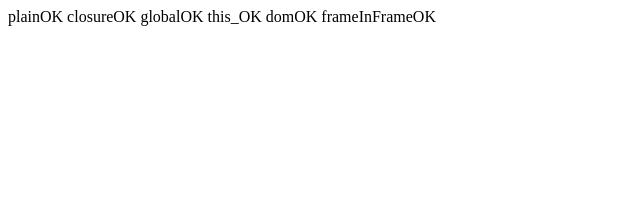
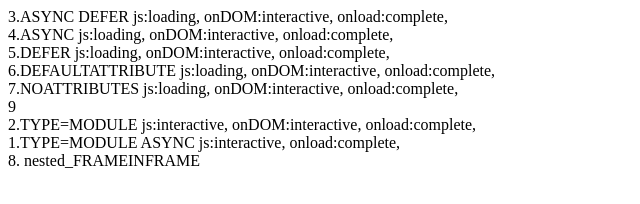
Before and after one commit to hville/inHTML, a website: page in-frame.test.html in a window 1280 px wide. Shown: the whole page, without its empty margins (0-640 px from the left). Drawn offline with Linux system fonts and the light colour scheme.

Commit message:
postmessae transfer

```diff
--- a/in-frame.js
+++ b/in-frame.js
@@ -1,12 +1,14 @@
 const ISMOD = /^[\s]*import[\s'"`*{;]/
 /**
  * create a function that runs in an iframe
- * @param {string} code for the iframe exported function
- * @param {string} [init] initiation code in the iframe
- * @param {string} [attributes] iframe script tag attributes
- * @returns {Promise<function>}
+ * frame( init, a => {data:a, transfer:[a.buffer]})({data:b, transfer:[b.buffer]}).then( r => console.log(r) )
+ * frame( init, a => a)(b).then( r => console.log(r) )
+ *
+ * @param {string|Function} lambda for the iframe exported function
+ * @param {{context:string, scriptAttributes:string, transfer1:string|Function, transfer2:string|Function}} options
+ * @returns { * => Promise<*> }
  */
-export function frame(code, init='', attributes=ISMOD.test(init) ? 'type=module' : '') {
+export function frame(lambda,	{context='', transfer1, transfer2, scriptAttributes = ISMOD.test(context) ? 'type=module' : ''}={}) {
 	const uid = '$'+Math.floor(Math.random()*(2**(5*6))).toString(32).padStart(6,0),
 				iframeEl = document.createElement('iframe'),
 				{port1, port2} = new MessageChannel()
@@ -14,31 +16,28 @@ export function frame(code, init='', attributes=ISMOD.test(init) ? 'type=module'
 	// create the iframe - note: no attempts to escape user input
 	iframeEl.style.display = 'none'
 	iframeEl.sandbox = 'allow-scripts'
-	iframeEl.srcdoc = `<script ${ attributes}>${init}; onmessage = ({ports:[port2]}) => {
-		port2.onmessage = async evt => port2.postMessage(await window.${ uid }(...evt.data))
-};
-window.${ uid }=${ code };
-<\/script>`
-	return new Promise( (pass,fail) => {
-		iframeEl.onerror = e => {
-			fail(e)
-			iframeEl.remove()
-		}
-		iframeEl.onload = () => {
-			let ret, err
-			iframeEl.contentWindow.postMessage('', '*', [port2])
-			port1.onmessage = evt => ret(evt.data)
-			port1.onerror = evt => err(evt)
-			function framedFunction(...args) {
-				return new Promise( (p,f) => {
-					ret = p
-					err = f
-					port1.postMessage(args)
-				} )
-			}
-			framedFunction.remove = iframeEl.remove.bind(iframeEl)
-			pass(framedFunction)
-		}
-		document.body.appendChild(iframeEl)
+	iframeEl.srcdoc = `<script ${ scriptAttributes }>${ context
+		}; const ${ uid }={ f:${ lambda.toString() }, t:${ transfer2?.toString()
+		} }; onmessage = ({ports:[port2]}) => { port2.onmessage = async evt => { const result = await ${ uid
+		}.f(...evt.data); port2.postMessage( result${ transfer2 ? `, ${ uid }.t(result)` : ''
+		} ) } }<\/script>`
+
+	const framed = new Promise( (p,f) => {
+		iframeEl.onload = p
+		iframeEl.onerror = f
+	}).then( () => {
+		iframeEl.contentWindow.postMessage('', '*', [port2])
 	})
+
+	async function framedFunction(...args) {
+		await framed
+		return  new Promise( (p,f) => {
+			port1.onmessage = evt => p(evt.data)
+			port1.onerror = f
+			port1.postMessage(args, transfer1?.(...args) || [])
+		} )
+	}
+	framedFunction.remove = iframeEl.remove.bind(iframeEl)
+	document.body.appendChild(iframeEl)
+	return framedFunction
 }
--- a/in-frame.test.html
+++ b/in-frame.test.html
@@ -5,37 +5,34 @@
 //TODO tests with events, async defer await module document XPath
 import {frame} from './browser.js'
 
+const run = (f, ...args) => f(...args).then(r => {
+	console.log(r); document.body.append(r, document.createElement('br'))
+}).catch(e => {
+	console.log(e); document.body.append('!', e, document.createElement('br'))
+}).finally( () => f.remove() )
+
 //Timing
 /* Notes:
 		- document.readyState is missed with type=module async
 		- readyState is loading with scripts (no DOM) and interractive with module
 		- async and defer are unreliable
  */
-const ts = `
-let ts='\\njs:'+document.readyState;
-onload=()=>(ts+='\\nonload:'+document.readyState);
-document.addEventListener("DOMContentLoaded", ()=>(ts+='\\nonDOM:'+document.readyState))`
-frame('()=>ts',ts,'').then(f => console.log('script',f()))
-frame('()=>ts',ts,'async').then(f => console.log('async',f()))
-frame('()=>ts',ts,'defer').then(f => console.log('defer',f()))
-frame('()=>ts',ts,'async defer').then(f => console.log('async defer',f()))
-frame('()=>ts',ts,'type=module').then(f => console.log('type=module',f()))
-frame('()=>ts',ts,'type=module async').then(f => console.log('type=module async',f()))
+const context = `
+let ts='\\n  js:'+document.readyState+', ';
+onload=()=>(ts+='\\n  onload:'+document.readyState+', ');
+document.addEventListener("DOMContentLoaded", ()=>(ts+='\\n  onDOM:'+document.readyState+', '))`
 
-//Context
-async function test(msg,f) {
-	//f.catch(e => console.log('!',e))
-	document.body.append(await f(msg))
-}
+run( frame('m=>m.toUpperCase()+ts',{context, scriptAttributes:'type=module async'}), '1.type=module async')
+run( frame('m=>m.toUpperCase()+ts',{context, scriptAttributes:'type=module'}), '2.type=module')
+run( frame('m=>m.toUpperCase()+ts',{context, scriptAttributes:'async defer'}), '3.async defer')
+run( frame('m=>m.toUpperCase()+ts',{context, scriptAttributes:'async'}), '4.async')
+run( frame('m=>m.toUpperCase()+ts',{context, scriptAttributes:'defer'}), '5.defer')
+run( frame('m=>m.toUpperCase()+ts',{context}), '6.defaultAttribute')
+run( frame('m=>m.toUpperCase()+ts',{context, scriptAttributes:''}), '7.noAttributes')
+run( frame(`x => ff(x)`, { context: `import {frame} from './in-frame.js'; const ff = frame( x=>'8. nested_'+x.toUpperCase())` }), 'frameInFrame' )
+const transfer1 = arr => [arr.buffer],
+			transfer2 = transfer1
+run( frame(`a => new Float64Array( a.buffer, 8, 1 )`, { transfer1, transfer2 }), new Float64Array( new Float64Array(2).fill(9).buffer, 0, 1 ).fill(Infinity) )
 
-test('plain', await frame(`x=>x+'OK '`))
-test('closure', await frame(`x=>x+y`, `const y='OK '`))
-test('global', await frame(`x=>x+y`, `window.y='OK '`))
-test('this_', await frame(`function(x) { return x+this.y }`, `window.y='OK '`))
-test('dom', await frame(`x => x+document.body.textContent`, `onload = () => document.body.textContent='OK '`))
-test('frameInFrame', await frame(
-`async x => (await ff)(x)`,
-`import {frame} from './in-frame.js';
-const ff = frame('x=>x+"OK "')`))
 </script>
 </html>
--- a/package.json
+++ b/package.json
@@ -2,7 +2,7 @@
   "name": "@hugov/inhtml",
   "type": "module",
   "browser": "browser.js",
-  "version": "0.10.3",
+  "version": "0.11.0",
   "description": "small and simple in-html templates, factories and dynamic lists",
   "keywords": ["html", "template", "dom", "browser", "dynamic", "keyed", "list"],
   "author": "Hugo Villeneuve",
```
